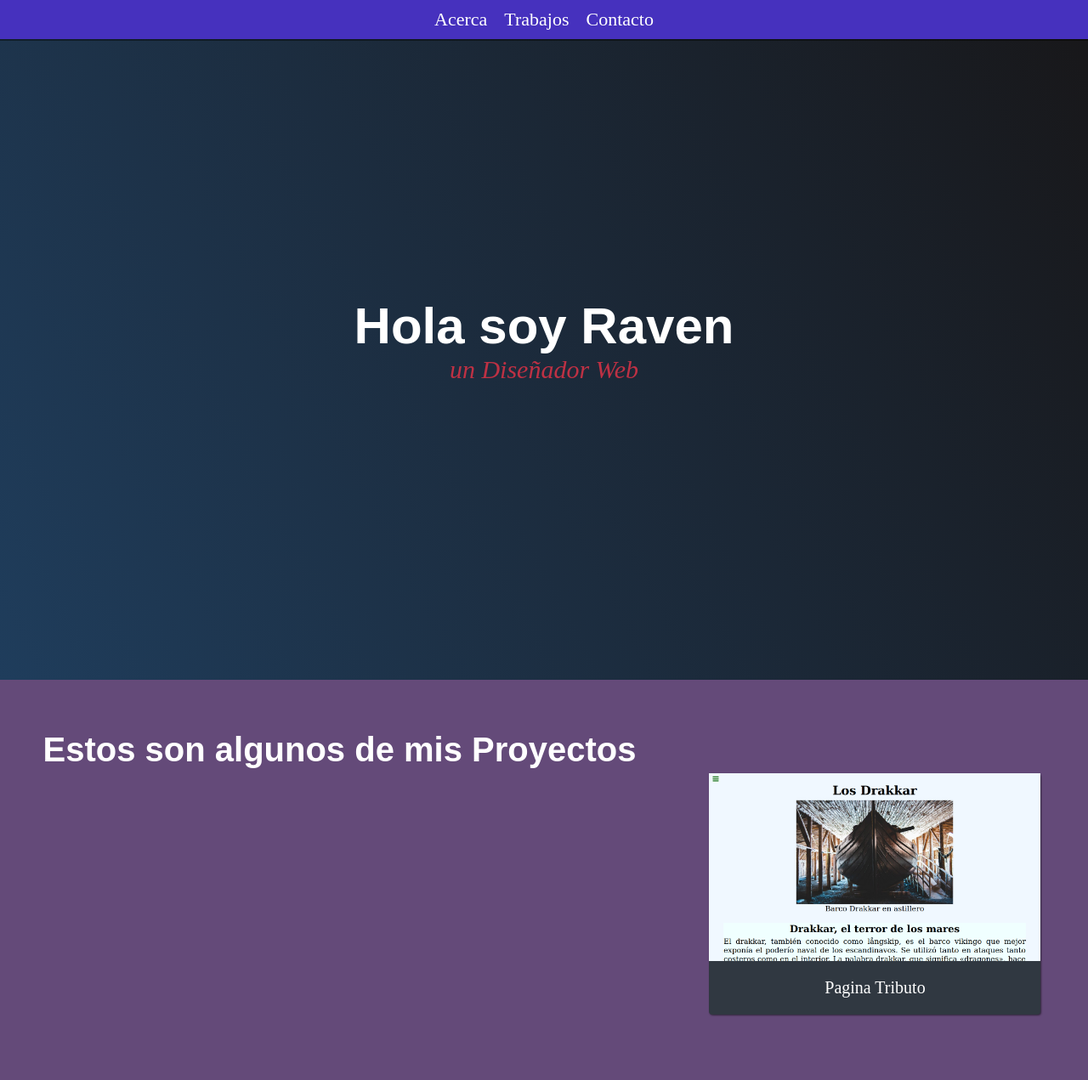
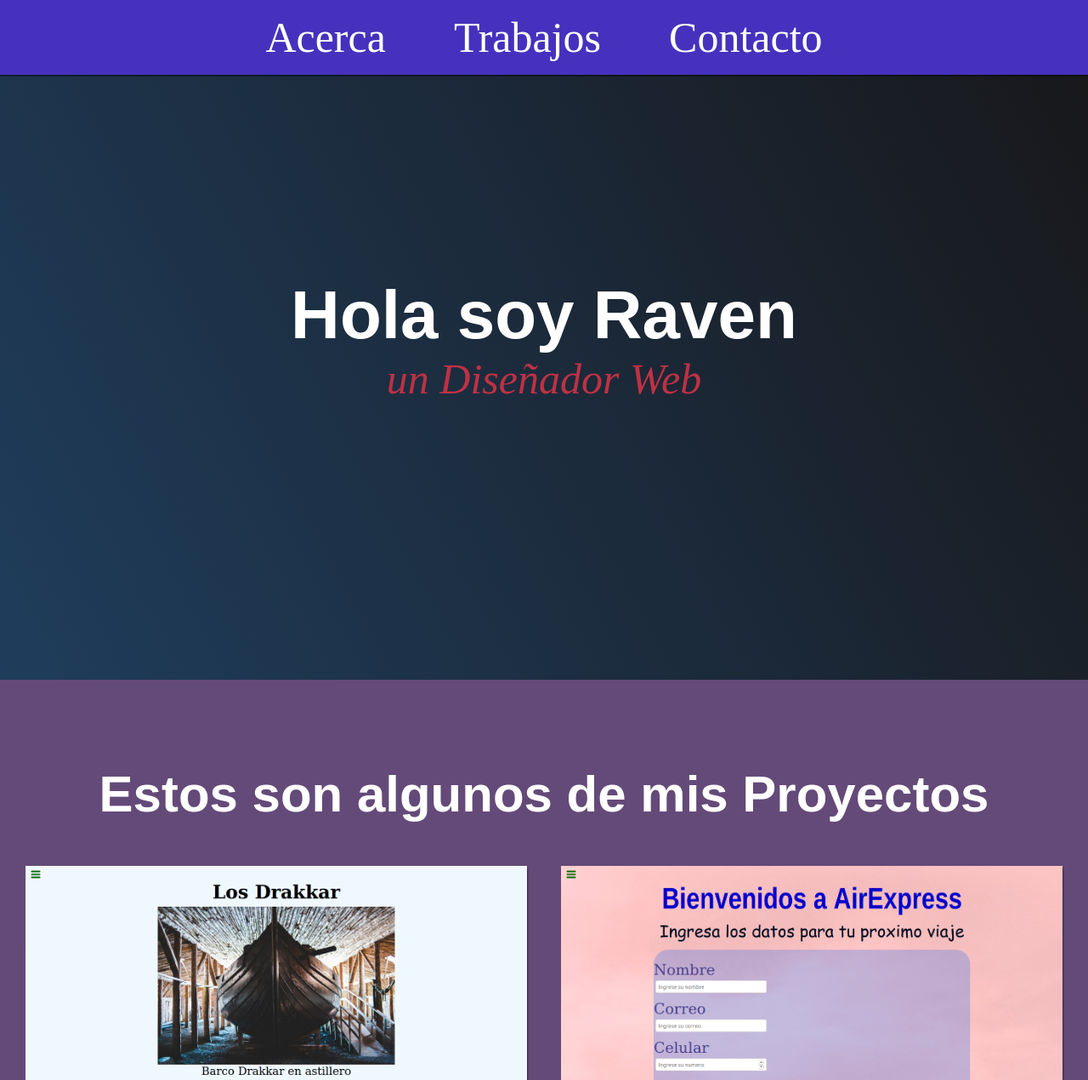
Before and after one commit to RavenHrafnagud/PortafolioPersonal, a plain HTML site: page index.html in a window 1280 px wide. Shown: the top 1271 px of the page at 85% size. Drawn offline with Linux system fonts and the light colour scheme.

Commit message:
añadido el archivo tablet.css y realizado el entorno grafico para tabletas, sigo con las historias de usuario en 11/12, prosigo a diseñar el entorno grafico para pc

```diff
--- a/Styles/style.css
+++ b/Styles/style.css
@@ -19,7 +19,6 @@ header{
     left: 0;
     background: #4631be;
     box-shadow: 0 0.2rem 0 rgb(0 0 0 / 40%);
-    z-index: 90;
 }
 
 nav{
@@ -95,6 +94,16 @@ h3{
     margin-left: auto;
     margin-right: auto;
 }
+
+/* @media (max-width: 767px) {
+    #nav-img{
+        width: 0;
+        margin-left: 0;
+        margin-right: 0;
+        border-radius: 0;
+        opacity:0;
+    }
+} */
 /* Fin Bienvenida */
 
 
@@ -134,6 +143,8 @@ img{
     font-size: 2rem;
     padding: 2rem 0.5rem;
 }
+
+
 
 .card{
     background: #303841;
--- /dev/null
+++ b/Styles/tablet.css
@@ -0,0 +1,61 @@
+/* Barra de navegacion */
+.link{
+    display: block;
+    font-size: 5rem;
+    padding:1.5rem;
+    padding-left: 4rem;
+    padding-right: 4rem;
+}
+/* Fin Barra de navegacion */
+
+
+/* _________________________ */
+
+
+/* Bienvenida */
+h1{
+    font-size: 8rem;
+}
+
+h3{
+    font-size: 5rem;
+}
+/* Fin Bienvenida */
+
+
+/* _________________________ */
+
+
+/* Proyectos */
+#projects{
+    padding: 10rem 1rem;
+}
+
+h2{
+    font-size: 6rem;
+}
+
+.project-tile{
+    width: 60rem;
+    font-size: 4rem;
+}
+/* Fin Proyectos */
+
+
+/* _________________________ */
+
+
+/* Contactos */
+.contantoLink {
+    font-size: 6rem;
+}
+/* Fin Contactos */
+
+
+/* _________________________ */
+
+
+/* Pie de Pagina */
+footer p{
+    font-size: 2.5rem;
+}
--- a/index.html
+++ b/index.html
@@ -8,8 +8,8 @@
         <meta name="viewport" content="width=device-width, initial-scale=1.0"/>
         <link rel="stylesheet" href="https://use.fontawesome.com/releases/v5.15.3/css/all.css" integrity="sha384-SZXxX4whJ79/gErwcOYf+zWLeJdY/qpuqC4cAa9rOGUstPomtqpuNWT9wdPEn2fk" crossorigin="anonymous">
         <link rel="stylesheet" href="./Styles/style.css"/>
-        <!-- <link rel="stylesheet" href="./tablet.css" media="screen and (min-width: 768px)"/>
-        <link rel="stylesheet" href="./desktop.css" media="screen and (min-width: 1200px)"/> -->
+        <link rel="stylesheet" href="./Styles/tablet.css" media="screen and (min-width: 768px)"/>
+        <!-- <link rel="stylesheet" href="./desktop.css" media="screen and (min-width: 1200px)"/> -->
         <title>Portafolio Personal</title>
     </head>
     <body>
```
